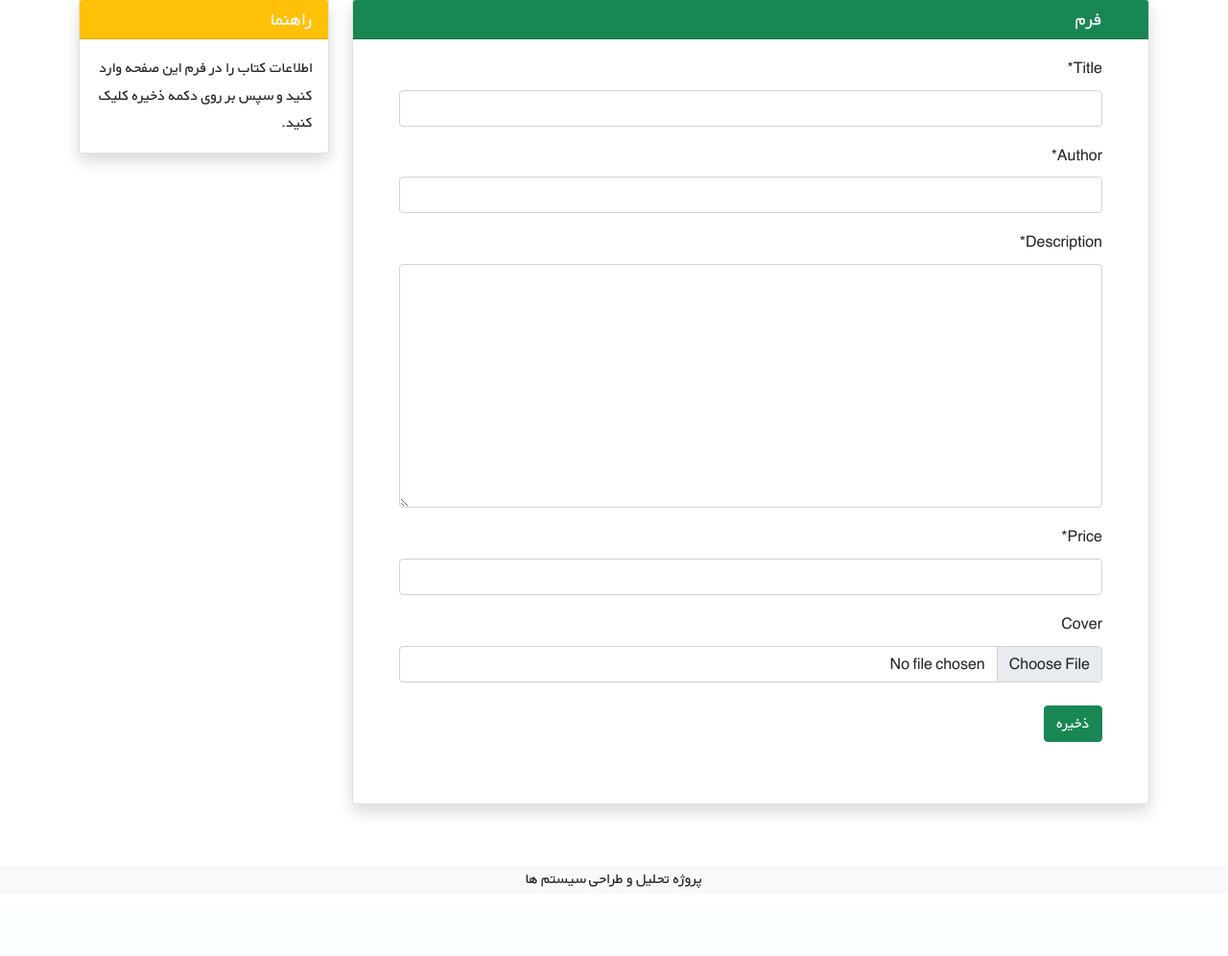
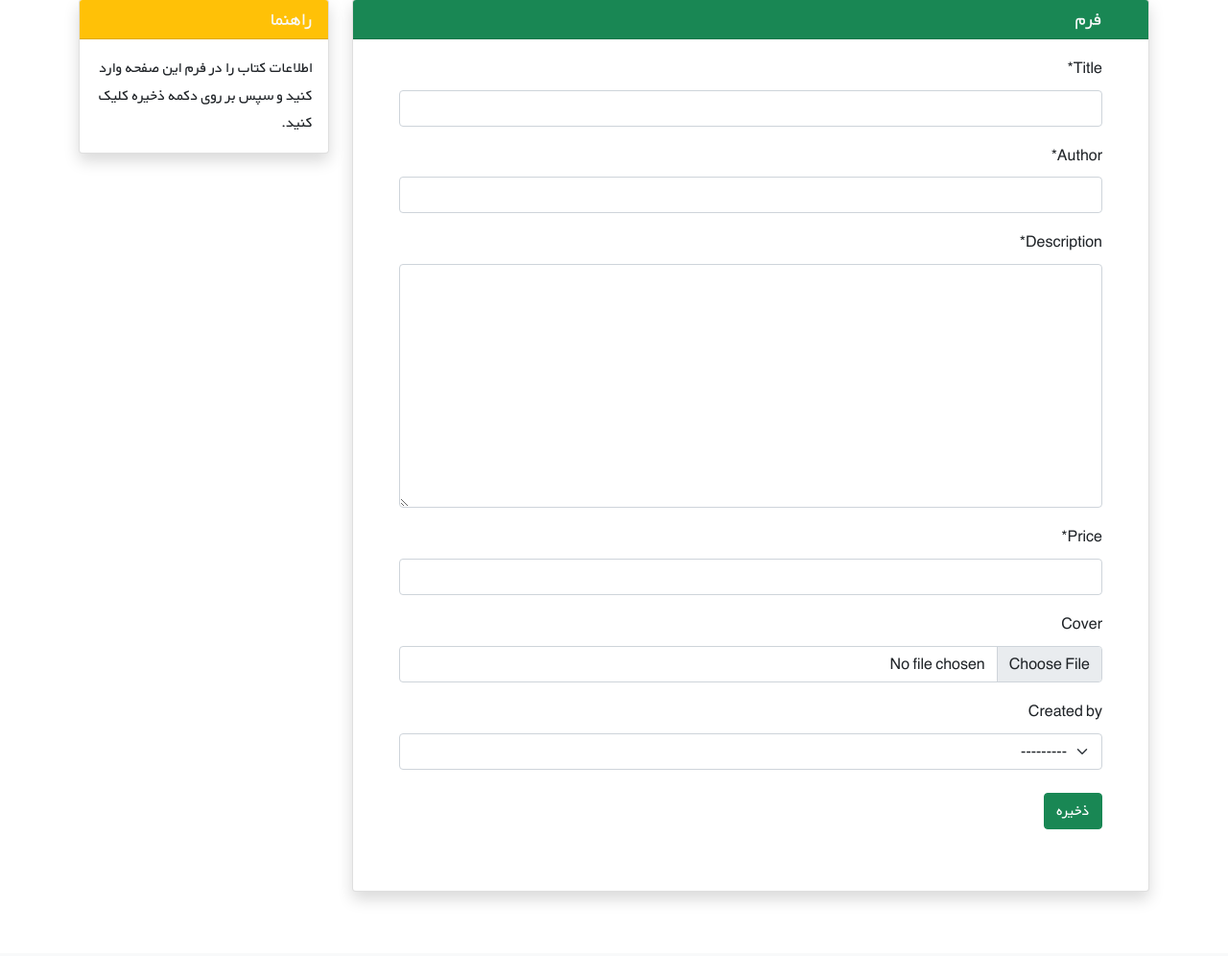
Before and after one commit to Ablfxl004/BookStore, a Django app: page /books/add/ in a window 1280 px wide. Shown: the part 156-1152 px from the top of the page at 96% size. Before the commit the page ends 1081 px from the top, so only its background shows below. Run offline with Django 5.2, Linux system fonts and the light colour scheme; the visitor is signed in with stand-in values (Sample User, id 1); data comes from the database, SQL or seed files in the repository; some libraries are stand-ins or nearby versions.

Commit message:
create permissions to views

```diff
--- a/books/models.py
+++ b/books/models.py
@@ -10,6 +10,7 @@ class Book(models.Model):
     description = models.TextField()
     price = models.DecimalField(max_digits=5, decimal_places=2)
     cover = models.ImageField(blank=True, upload_to='book_cover/')
+    created_by = models.ForeignKey(get_user_model(), on_delete=models.CASCADE, null=True, blank=True)
 
     def __str__(self):
         return f'{self.author}: {self.title}'
--- a/books/templates/books/book_detail.html
+++ b/books/templates/books/book_detail.html
@@ -33,7 +33,7 @@
                     </div>
                 </div>
 
-                {% if user.is_staff %}
+                {% if user.is_staff%}
                         <div class="d-flex justify-content-center">
                             <div class="my-3 p-5 w-sm-75 w-100">
                                 <a href="{% url 'book_delete' book.id %}" class="btn btn-danger">حذف کتاب</a>
--- a/books/views.py
+++ b/books/views.py
@@ -1,9 +1,9 @@
 from django.urls import reverse_lazy
 from django.views import generic
-from .models import Book
+from .models import Book, Comment
 from django.shortcuts import get_object_or_404, render
 from .forms import CommentForm
-from django.contrib.auth.mixins import LoginRequiredMixin
+from django.contrib.auth.mixins import LoginRequiredMixin, UserPassesTestMixin
 from django.contrib.auth.decorators import login_required
 
 
@@ -42,19 +42,31 @@ def book_detail_view(request, pk):
     })
 
 
-class BookCreateView(LoginRequiredMixin ,generic.CreateView):
+class BookCreateView(LoginRequiredMixin, UserPassesTestMixin,generic.CreateView):
     model = Book
     template_name = 'books/book_create.html'
-    fields = ('title', 'author', 'description', 'price', 'cover')
+    fields = ('title', 'author', 'description', 'price', 'cover', 'created_by')
+
+    def test_func(self):
+        return self.request.user.is_staff
 
 
 
-class BookUpdateView(LoginRequiredMixin ,generic.UpdateView):
+class BookUpdateView(LoginRequiredMixin, UserPassesTestMixin ,generic.UpdateView):
     model = Book
     fields = ('title', 'author', 'description', 'price', 'cover')
     template_name = 'books/book_create.html'
 
-class BookDeleteView(LoginRequiredMixin ,generic.DeleteView):
+    def test_func(self):
+        obj = self.get_object()
+        return obj.created_by == self.request.user and self.request.user.is_staff
+
+
+class BookDeleteView(LoginRequiredMixin, UserPassesTestMixin ,generic.DeleteView):
     model = Book
     template_name = 'books/book_delete.html'
     success_url = reverse_lazy('home')
+
+    def test_func(self):
+        obj = self.get_object()
+        return obj.created_by == self.request.user and self.request.user.is_staff
```
Also changed, not shown: books/migrations/0006_book_created_by.py (added), media/book_cover/23edfa15-7769-47b1-953d-c13e08bf9c66.webp (added), media/book_cover/35445c8e-6047-49e6-a5b9-27cfbc0a4b3b.jpg (added), media/book_cover/62138155-0f4c-4402-8863-e10079640239_1.jpg (added), media/book_cover/bb0e6e9d-e399-4bd0-83a0-9acba1d7c4bc_1.webp (added), media/book_cover/c31adc43-7d7b-4391-950c-13a9f55d6930_2.webp (added), media/book_cover/cdecb95c-5f45-4073-92f0-5f6c70fcba76_1.webp (added). Lines whose indentation alone changed are shown as unchanged.
